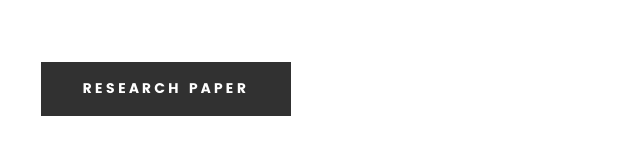
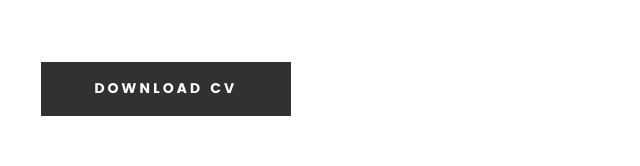
Before and after one commit to 20IT095/20IT095-Isha.github.io, a plain HTML site: page index.html in a window 1280 px wide. Shown: the part 1637-1803 px from the top of the page, 620-1260 px from the left. Drawn offline with Linux system fonts and the light colour scheme; files whose address does not match are found by name.

Commit message:
Update index.html

```diff
--- a/index.html
+++ b/index.html
@@ -186,7 +186,7 @@
    	<div class="row button-section">
    		<div class="col-twelve">
    			<a href="#contact" title="Hire Me" class="button stroke smoothscroll">Hire Me</a>
-   			<a href="#" title="Research paper" class="button button-primary">Research paper</a>
+   			<a href="#" title="Download CV" class="button button-primary">Download CV</a>
    		</div>
    	</div>
 
```
